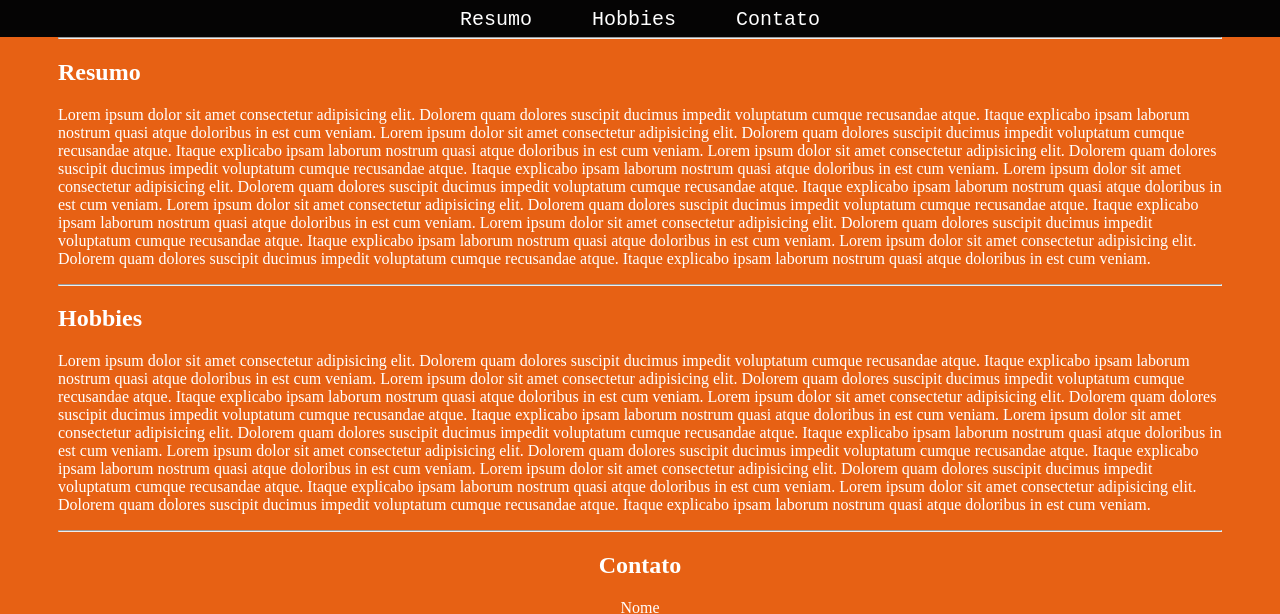
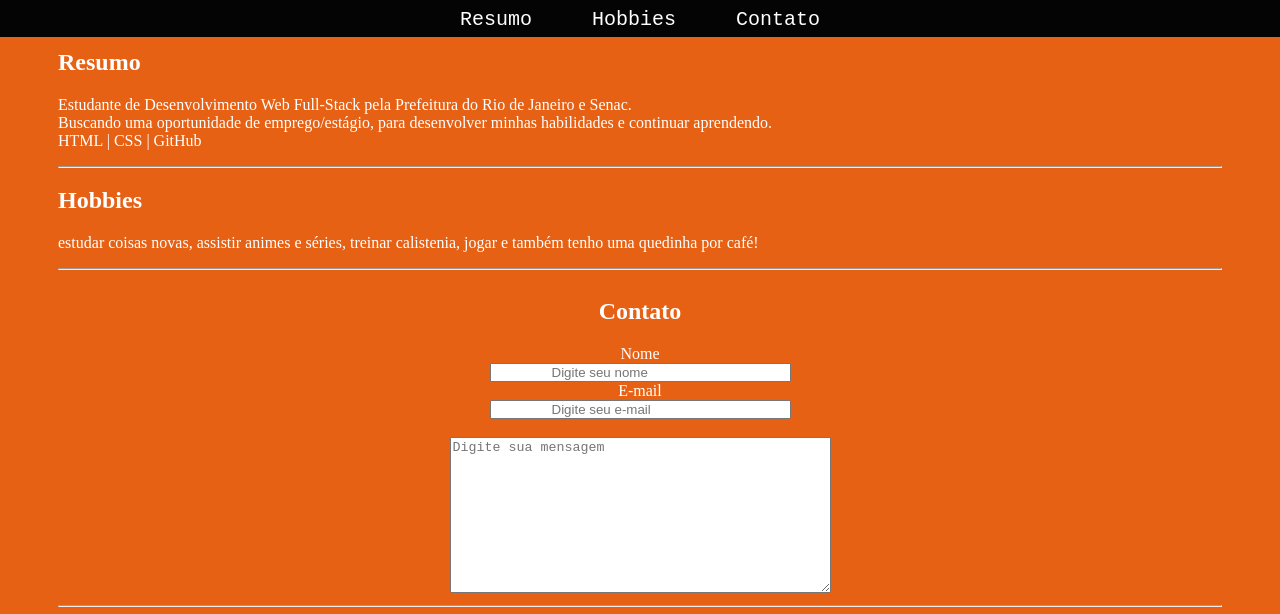
Before and after one commit to Kiminasu/Projeto-Individual-1-Site, a plain HTML site: page Individual.html in a window 1280 px wide. Shown: the part 234-848 px from the top of the page. Drawn offline with Linux system fonts and the light colour scheme.

Commit message:
Versão 1.3

```diff
--- a/Individual.css
+++ b/Individual.css
@@ -3,9 +3,33 @@
   max-height: 150px;
   border-radius: 50%;
   border: 3px solid orange;
+  animation: float 3.5s ease-in-out infinite;
+}
+@keyframes float{
+  0%, 100%{
+    transform: translateY(20);
+  }
+  50%{
+    transform: translateY(-20px);
+  }
 }
 #div2{
   color: #ffffff;
+}
+#contat:hover{
+  transition: 0.1 linear;
+  transform: scale(1.1);
+  transition: 300ms linear;
+}
+#hobbi:hover{
+  transition: 0.1 linear;
+  transform: scale(1.1);
+  transition: 300ms linear;
+}
+#resum:hover{
+  transition: 2.1 linear;
+  transform: scale(1.1);
+  transition: 300ms linear;
 }
 nav{
     font-family:monospace ;
@@ -66,12 +90,17 @@ nav a:hover{
 section{
   text-align: center;
   justify-content: center;
-  display:block;
+  display:flex;
   flex-direction: column;
 }
 #Nome{
-  padding: 0px 150px;
+  padding: 0px 60px;
 }
 #E-mail{
-  padding: 0px 150px;
+  padding: 0px 60px;
 }
+label{
+  display:flex;
+  text-align: center;
+  flex-direction: column;
+}
--- a/Individual.html
+++ b/Individual.html
@@ -16,40 +16,27 @@
           </div>
                 <div id="nav1">
                     <nav>
-                        <span><a href="#div2">Resumo</a></span>
-                        <span><a href="#div3">Hobbies</a></span>
-                        <span><a href="#div4">Contato</a></span>
+                        <span><a id="resum" href="#div2">Resumo</a></span>
+                        <span><a id="hobbi" href="#div3">Hobbies</a></span>
+                        <span><a id="contat" href="#div4">Contato</a></span>
                     </nav>
                 </div>
         </div>
     </header>
     <div class="container">
-    <hr>
     <div id="div2">
         <!--Aqui é o conteúdo do site-->
         <main>
         <h2>Resumo</h2>
         <p>
-            Lorem ipsum dolor sit amet consectetur adipisicing elit. Dolorem quam dolores suscipit ducimus impedit voluptatum cumque recusandae atque. Itaque explicabo ipsam laborum nostrum quasi atque doloribus in est cum veniam.
-            Lorem ipsum dolor sit amet consectetur adipisicing elit. Dolorem quam dolores suscipit ducimus impedit voluptatum cumque recusandae atque. Itaque explicabo ipsam laborum nostrum quasi atque doloribus in est cum veniam.
-            Lorem ipsum dolor sit amet consectetur adipisicing elit. Dolorem quam dolores suscipit ducimus impedit voluptatum cumque recusandae atque. Itaque explicabo ipsam laborum nostrum quasi atque doloribus in est cum veniam.
-            Lorem ipsum dolor sit amet consectetur adipisicing elit. Dolorem quam dolores suscipit ducimus impedit voluptatum cumque recusandae atque. Itaque explicabo ipsam laborum nostrum quasi atque doloribus in est cum veniam.
-            Lorem ipsum dolor sit amet consectetur adipisicing elit. Dolorem quam dolores suscipit ducimus impedit voluptatum cumque recusandae atque. Itaque explicabo ipsam laborum nostrum quasi atque doloribus in est cum veniam.
-            Lorem ipsum dolor sit amet consectetur adipisicing elit. Dolorem quam dolores suscipit ducimus impedit voluptatum cumque recusandae atque. Itaque explicabo ipsam laborum nostrum quasi atque doloribus in est cum veniam.
-            Lorem ipsum dolor sit amet consectetur adipisicing elit. Dolorem quam dolores suscipit ducimus impedit voluptatum cumque recusandae atque. Itaque explicabo ipsam laborum nostrum quasi atque doloribus in est cum veniam.
+            Estudante de Desenvolvimento Web Full-Stack pela Prefeitura do Rio de Janeiro e Senac.<br> Buscando uma oportunidade de emprego/estágio, para desenvolver minhas habilidades e continuar aprendendo.<br> HTML | CSS | GitHub
         </p>
     <hr>
+    <div class="doisemum">
     <div id="div3">
         <h2>Hobbies</h2>
         <p>
-            Lorem ipsum dolor sit amet consectetur adipisicing elit. Dolorem quam dolores suscipit ducimus impedit voluptatum cumque recusandae atque. Itaque explicabo ipsam laborum nostrum quasi atque doloribus in est cum veniam.
-            Lorem ipsum dolor sit amet consectetur adipisicing elit. Dolorem quam dolores suscipit ducimus impedit voluptatum cumque recusandae atque. Itaque explicabo ipsam laborum nostrum quasi atque doloribus in est cum veniam.
-            Lorem ipsum dolor sit amet consectetur adipisicing elit. Dolorem quam dolores suscipit ducimus impedit voluptatum cumque recusandae atque. Itaque explicabo ipsam laborum nostrum quasi atque doloribus in est cum veniam.
-            Lorem ipsum dolor sit amet consectetur adipisicing elit. Dolorem quam dolores suscipit ducimus impedit voluptatum cumque recusandae atque. Itaque explicabo ipsam laborum nostrum quasi atque doloribus in est cum veniam.
-            Lorem ipsum dolor sit amet consectetur adipisicing elit. Dolorem quam dolores suscipit ducimus impedit voluptatum cumque recusandae atque. Itaque explicabo ipsam laborum nostrum quasi atque doloribus in est cum veniam.
-            Lorem ipsum dolor sit amet consectetur adipisicing elit. Dolorem quam dolores suscipit ducimus impedit voluptatum cumque recusandae atque. Itaque explicabo ipsam laborum nostrum quasi atque doloribus in est cum veniam.
-            Lorem ipsum dolor sit amet consectetur adipisicing elit. Dolorem quam dolores suscipit ducimus impedit voluptatum cumque recusandae atque. Itaque explicabo ipsam laborum nostrum quasi atque doloribus in est cum veniam.
-
+            estudar coisas novas, assistir animes e séries, treinar calistenia, jogar e também tenho uma quedinha por café!<br>
         </p>
     </div>
     <hr>
@@ -57,14 +44,14 @@
         <section>
         <h2>Contato</h2>
         <form>
-            <label>Nome</label><br>
+            <label>Nome</label>
             <input type="text" name="Nome" id="Nome" placeholder="Digite seu nome"><br>
-            <label>E-mail</label><br>
-            <input type="text" name="E-mail" id="E-mail" placeholder="Digite seu e-mail"><br>
-            <label>Mensagem</label><br>
-            <textarea name="Mensagem" id="msg" cols="60" rows="10" placeholder="Digite sua mensagem"></textarea>
+            <label>E-mail</label>
+            <input type="text" name="E-mail" id="E-mail" placeholder="Digite seu e-mail"><br><br>
+            <textarea name="Mensagem" id="msg" cols="45" rows="10" placeholder="Digite sua mensagem"></textarea>
         </section>
         </form>
+    </div>
         </main>
         <hr>
         <footer>
```
